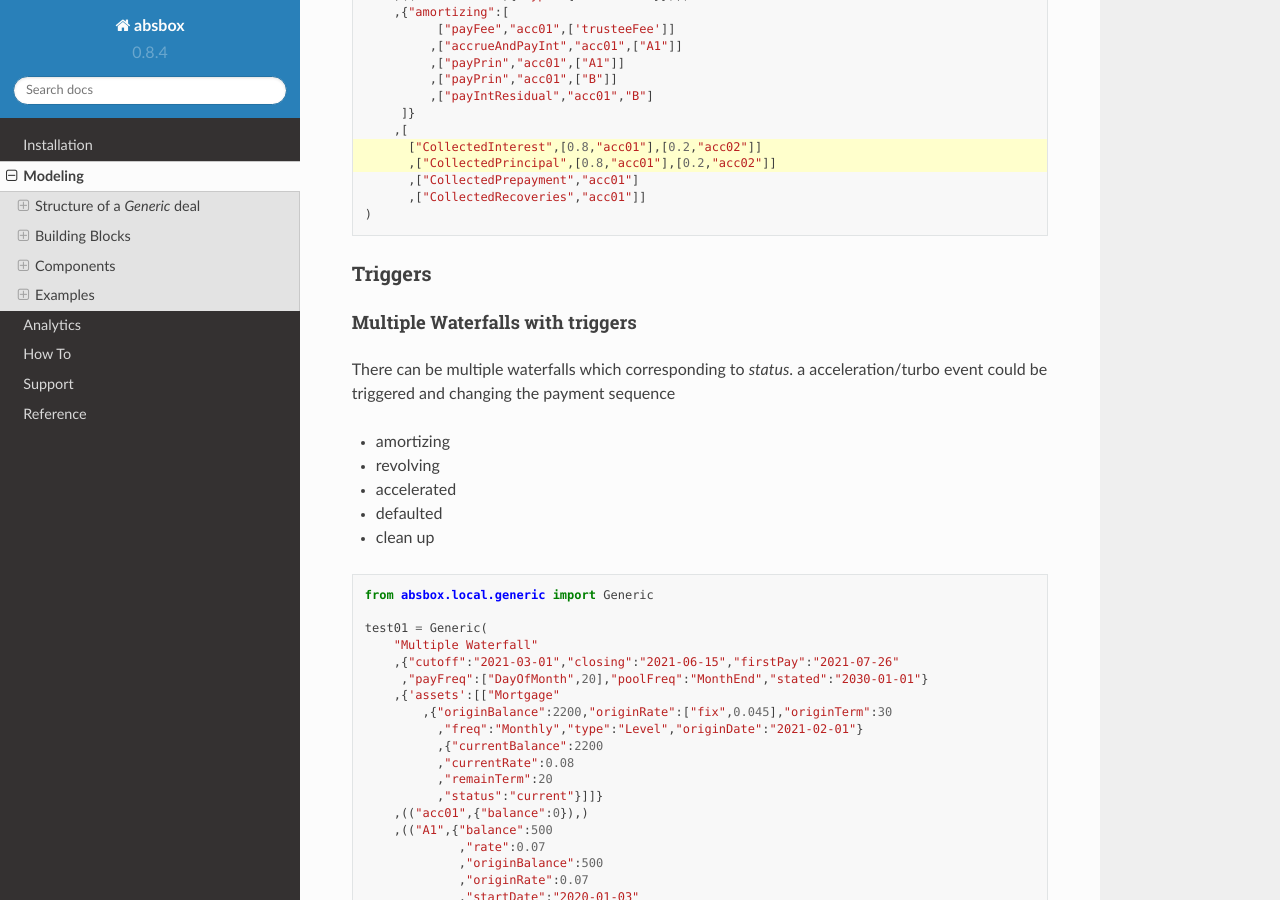
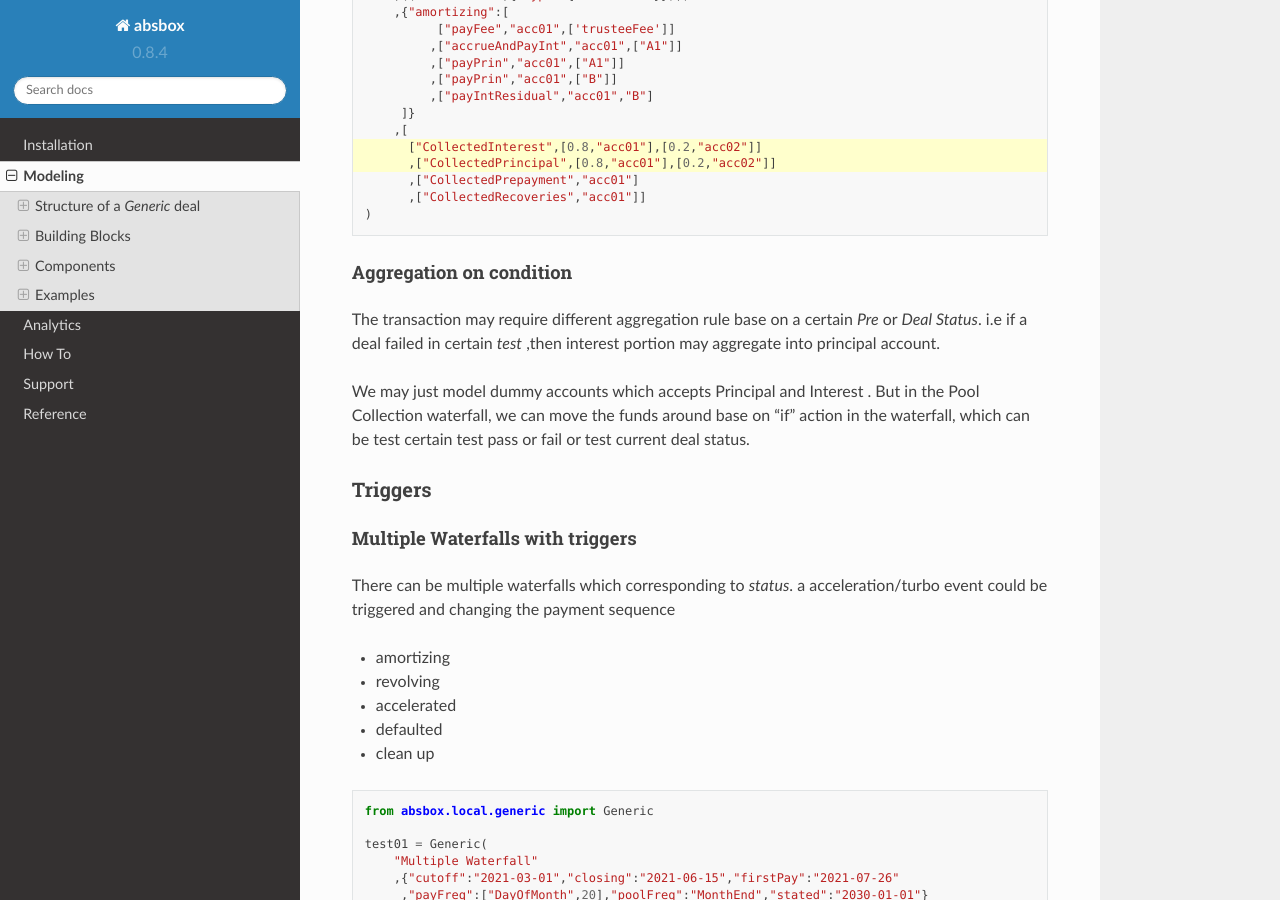
Before and after one commit to yellowbean/absbox-doc, a Sphinx documentation site: the page built from docs/source/modeling.rst, in a window 1280 px wide and 900 px high, scrolled down 51952 px. Built offline with Sphinx 7.4.7 and the Read the Docs theme 2.0.0, drawn with Linux system fonts in a browser that asks for light colours; some of the changed text lies outside the part shown.

Commit message:
pool agg condtion

```diff
--- a/docs/source/modeling.rst
+++ b/docs/source/modeling.rst
@@ -2237,6 +2237,14 @@ The deal docs may split income from pools by pct% to another account
    :language: python
    :emphasize-lines: 39-40
 
+Aggregation on condition
+^^^^^^^^^^^^^^^^^^^^^^^^
+
+The transaction may require different aggregation rule base on a certain *Pre* or *Deal Status*.
+i.e if a deal failed in certain *test* ,then interest portion may aggregate into principal account.
+
+We may just model dummy accounts which accepts Principal and Interest .
+But in the Pool Collection waterfall, we can move the funds around base on "if" action in the waterfall, which can be test certain test pass or fail or test current deal status.
 
 
 Triggers
```
